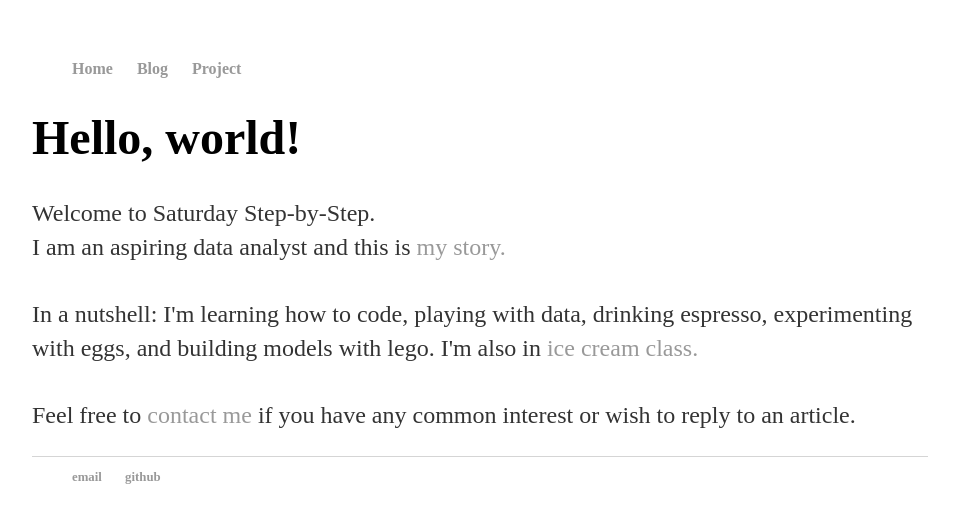
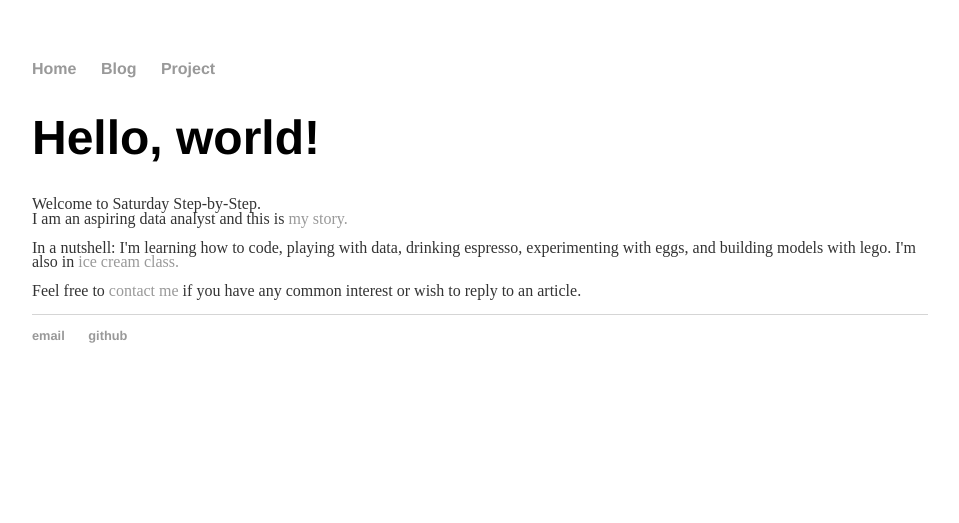
Before and after one commit to saturdaystepbystep/saturdaystepbystep.github.io, a Jekyll site: the page index.html, which Jekyll copies as it is, in a window 1280 px wide. Shown: the top 523 px of the page, without its empty margins (160-1119 px from the left). Built offline with Jekyll 4.4.1, drawn with Linux system fonts in a browser that asks for light colours.

Commit message:
Update main.css

```diff
--- a/css/main.css
+++ b/css/main.css
@@ -3,7 +3,7 @@ body {
     width: 70%;
 }
 nav ul, footer ul {
-    font-family:'Helvetica', Helvetica Neue';
+    font-family:'Helvetica', 'Helvetica Neue';
     padding: 0px;
     list-style: none;
     font-weight: bold;
@@ -21,11 +21,11 @@ a:hover {
 }
 h1 {
     font-size: 3em;
-    font-family:'Helvetica', Helvetica Neue';
+    font-family:'Helvetica', 'Helvetica Neue';
 }
 p {
-    font-size: 1.5em;
-    line-height: 1.4em;
+    font-size: 1em;
+    line-height: 0.9em;
     color: #333;
 }
 footer {
```
